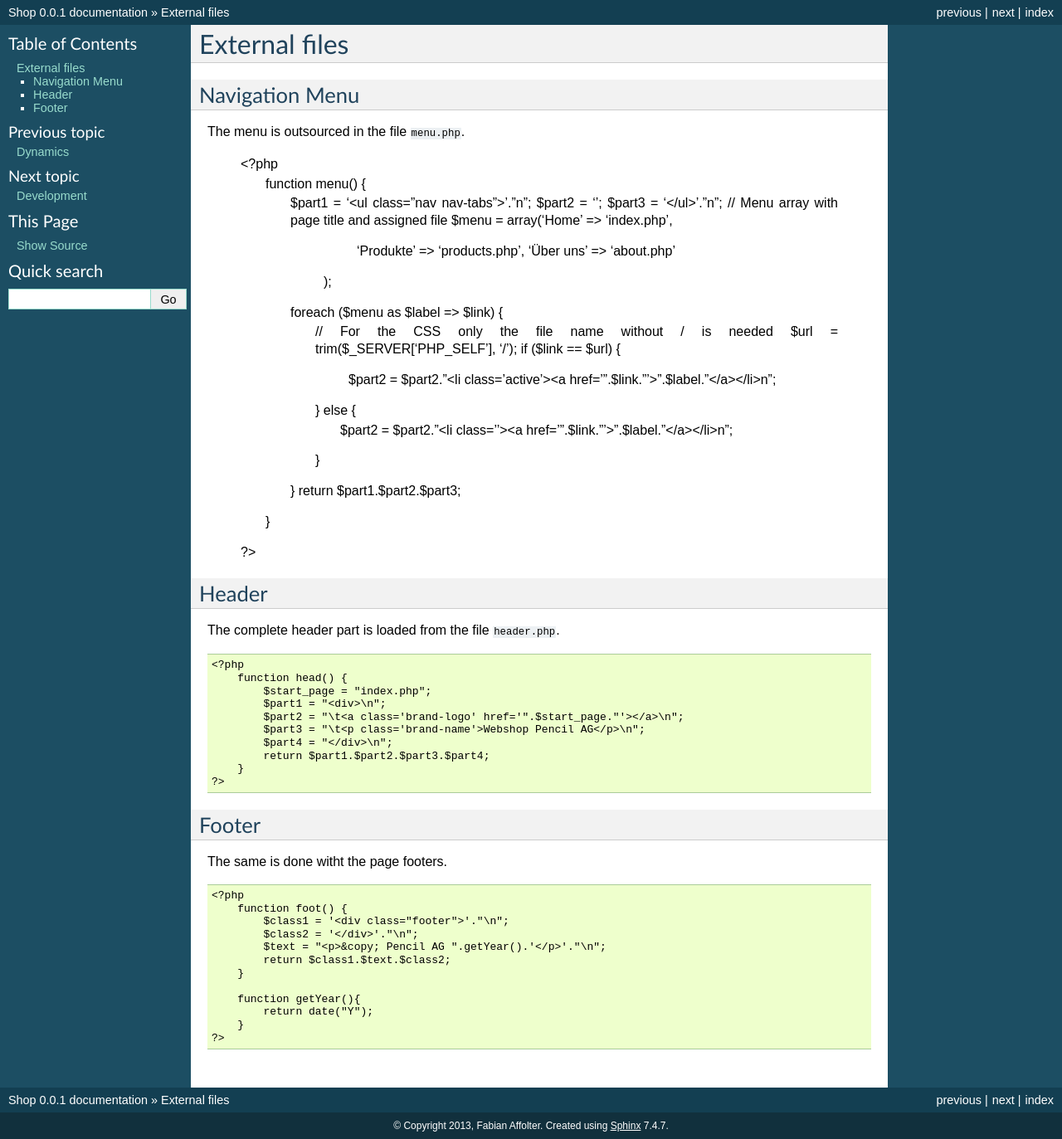
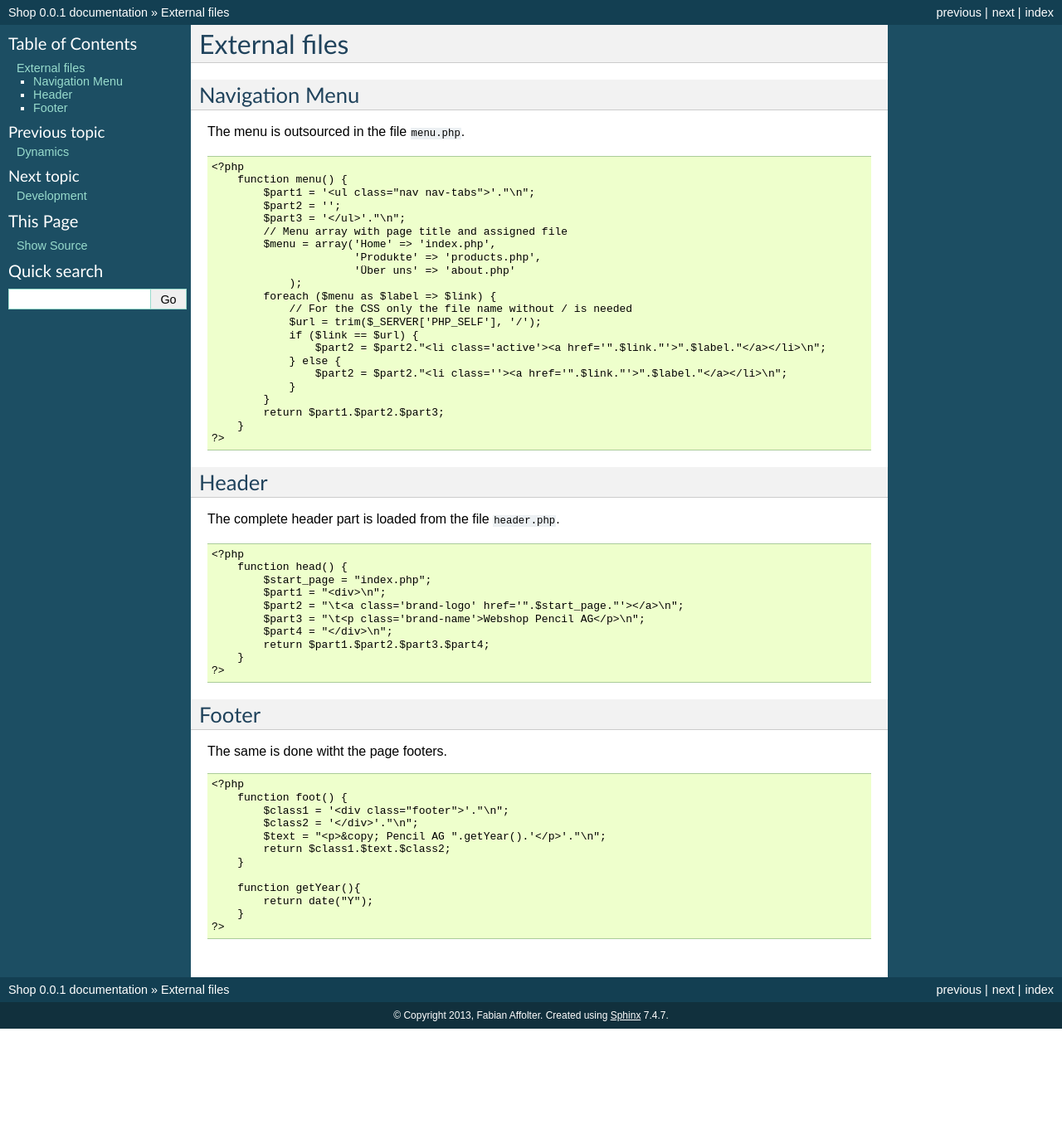
Before and after one commit to fabaff/shop, a Sphinx documentation site: the page built from docs/external.rst, in a window 1280 px wide. Shown: the whole page at 83% size. Built offline with Sphinx 7.4.7, drawn with Linux system fonts in a browser that asks for light colours; formulas are drawn with MathJax 3; after the commit the page ends 1240 px from its top, so only the background shows below that.

Commit message:
fix format

```diff
--- a/docs/external.rst
+++ b/docs/external.rst
@@ -5,7 +5,7 @@ External files
 
 Navigation Menu
 ---------------
-The menu is outsourced in the file ``menu.php``.
+The menu is outsourced in the file ``menu.php``. ::
 
     <?php
         function menu() {
```
